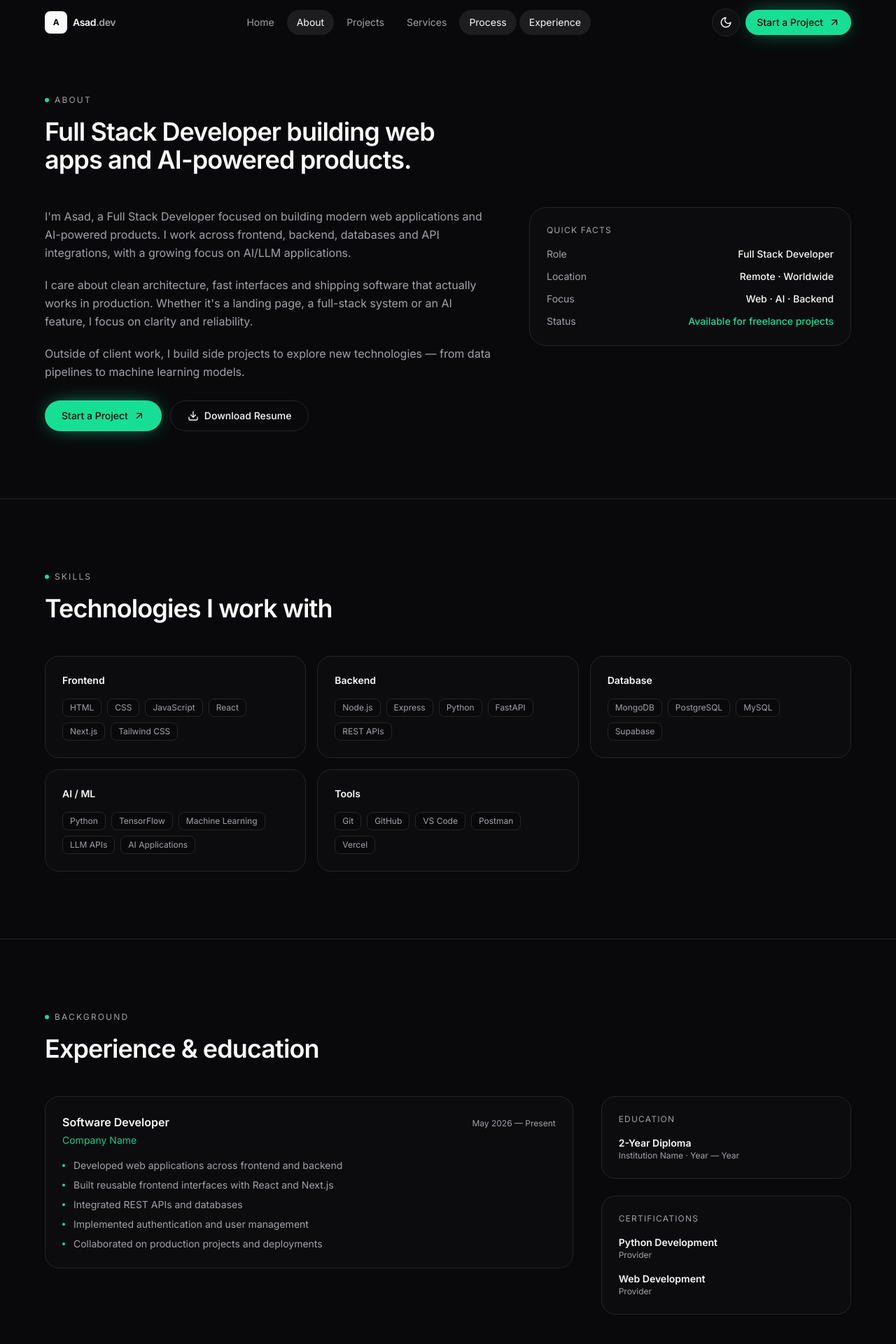
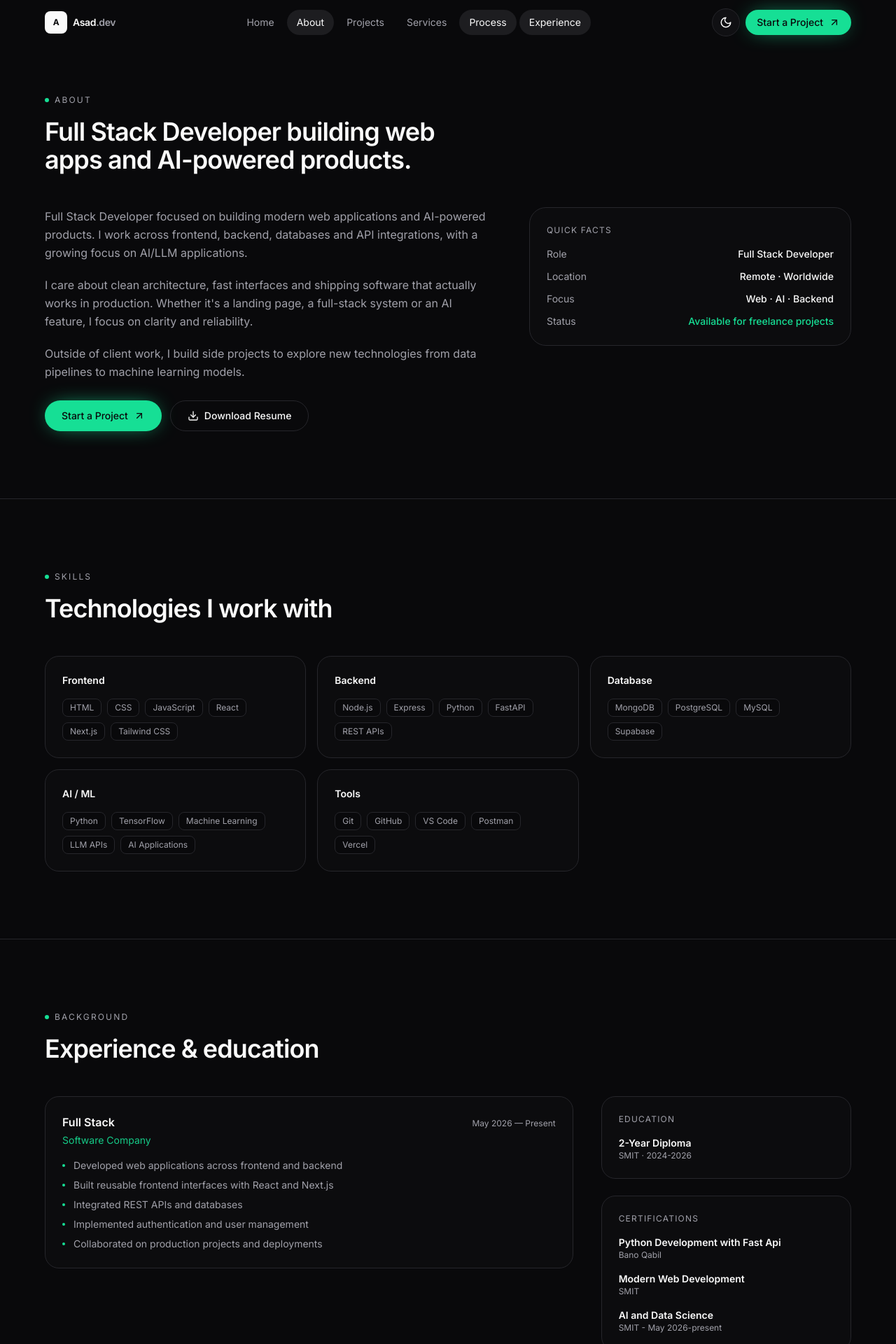
Before and after one commit to asadisadev/portfolio, a Next.js app: page /about in a window 1280 px wide. Shown: the top 1920 px of the page at 70% size. Built offline with nearby package versions, Linux system fonts and the light colour scheme.

Commit message:
education

```diff
--- a/app/about/page.js
+++ b/app/about/page.js
@@ -24,10 +24,10 @@ export default function AboutPage() {
         <div className="mt-12 grid gap-12 lg:grid-cols-[1.4fr_1fr]">
           <Reveal className="space-y-5">
             <p className="text-base leading-relaxed text-muted-foreground">
-              I&apos;m {site.name}, a Full Stack Developer focused on building
-              modern web applications and AI-powered products. I work across
-              frontend, backend, databases and API integrations, with a growing
-              focus on AI/LLM applications.
+              Full Stack Developer focused on building modern web applications
+              and AI-powered products. I work across frontend, backend,
+              databases and API integrations, with a growing focus on AI/LLM
+              applications.
             </p>
             <p className="text-base leading-relaxed text-muted-foreground">
               I care about clean architecture, fast interfaces and shipping
@@ -37,7 +37,7 @@ export default function AboutPage() {
             </p>
             <p className="text-base leading-relaxed text-muted-foreground">
               Outside of client work, I build side projects to explore new
-              technologies — from data pipelines to machine learning models.
+              technologies from data pipelines to machine learning models.
             </p>
 
             <div className="flex flex-wrap gap-3 pt-2">
@@ -165,7 +165,7 @@ export default function AboutPage() {
                     <div key={c.name}>
                       <p className="text-sm font-semibold">{c.name}</p>
                       <p className="text-xs text-muted-foreground">
-                        {c.provider}
+                        {c.provider} {c.period}
                       </p>
                     </div>
                   ))}
--- a/app/layout.js
+++ b/app/layout.js
@@ -14,7 +14,8 @@ const inter = Inter({
 export const metadata = {
   metadataBase: new URL("https://example.com"),
   title: {
-    default: `${site.name} — ${site.role}`,
+    // default: `${site.name} — ${site.role}`,
+    default: `${site.name} — Software Engineer Enthusiastic`,
     template: `%s | ${site.name}`,
   },
   description:
--- a/components/home/AboutPreview.jsx
+++ b/components/home/AboutPreview.jsx
@@ -17,15 +17,14 @@ export default function AboutPreview() {
       <div className="grid gap-12 lg:grid-cols-2 lg:gap-16">
         <SectionHeader
           eyebrow="About Me"
-          title="I build products end to end — from interface to infrastructure."
+          title="End to end products from interface to infrastructure."
         />
 
         <Reveal delay={0.1} className="space-y-6">
           <p className="text-base leading-relaxed text-muted-foreground">
-            I&apos;m a Full Stack Developer focused on building modern web
-            applications and AI-powered products. I work across frontend,
-            backend, databases and API integrations, with a growing focus on
-            AI/LLM applications.
+            A Full Stack Developer focused on building modern web applications
+            and AI-powered products, Work across frontend, backend, databases
+            and API integrations, with a growing focus on AI/LLM applications.
           </p>
           <p className="text-base leading-relaxed text-muted-foreground">
             My approach is pragmatic: pick the right tools, keep the system
--- a/components/home/Experience.jsx
+++ b/components/home/Experience.jsx
@@ -80,6 +80,7 @@ export default function Experience() {
                   <h3 className="text-sm font-semibold">{c.name}</h3>
                   <p className="mt-1 text-xs text-muted-foreground">
                     {c.provider}
+                    {c.period}
                   </p>
                 </div>
               ))}
--- a/components/home/Skills.jsx
+++ b/components/home/Skills.jsx
@@ -8,7 +8,7 @@ export default function Skills() {
       <SectionHeader
         eyebrow="Skills"
         title="Technologies I work with"
-        description="A focused toolkit — only technologies I can discuss and use confidently."
+        description="A focused toolkit only technologies I can discuss and use confidently."
       />
 
       <StaggerContainer className="mt-14 grid gap-4 md:grid-cols-2 lg:grid-cols-3">
--- a/components/layout/Footer.jsx
+++ b/components/layout/Footer.jsx
@@ -110,7 +110,7 @@ export default function Footer() {
           <p>
             © {year} {site.name}. All rights reserved.
           </p>
-          <p>Built with Next.js, Tailwind CSS & Framer Motion.</p>
+          {/* <p>Built with Next.js, Tailwind CSS & Framer Motion.</p> */}
         </div>
       </div>
     </footer>
--- a/data/experience.js
+++ b/data/experience.js
@@ -1,7 +1,7 @@
 export const experience = [
   {
-    role: "Software Developer",
-    company: "Company Name",
+    role: "Full Stack",
+    company: "Software Company",
     period: "May 2026 — Present",
     points: [
       "Developed web applications across frontend and backend",
@@ -16,12 +16,17 @@ export const experience = [
 export const education = [
   {
     title: "2-Year Diploma",
-    institution: "Institution Name",
-    period: "Year — Year",
+    institution: "SMIT",
+    period: "2024-2026",
   },
 ];
 
 export const certifications = [
-  { name: "Python Development", provider: "Provider" },
-  { name: "Web Development", provider: "Provider" },
+  { name: "Python Development with Fast Api", provider: "Bano Qabil" },
+  { name: "Modern Web Development", provider: "SMIT" },
+  {
+    name: "AI and Data Science",
+    provider: "SMIT",
+    period: " - May 2026-present",
+  },
 ];
--- a/data/services.js
+++ b/data/services.js
@@ -4,7 +4,7 @@ export const services = [
     slug: "website-development",
     description:
       "Modern, fast marketing websites, landing pages, portfolios and personal sites.",
-    startingPrice: "$300",
+    startingPrice: "$249",
     icon: "Globe",
     features: [
       "Business websites",
@@ -21,7 +21,7 @@ export const services = [
     slug: "full-stack-development",
     description:
       "Custom applications, dashboards, booking systems and SaaS products built end to end.",
-    startingPrice: "$750",
+    startingPrice: "$699",
     icon: "LayoutDashboard",
     features: [
       "Authentication",
@@ -38,7 +38,7 @@ export const services = [
     slug: "ai-applications",
     description:
       "LLM integrations, AI assistants, document processing and AI features inside existing apps.",
-    startingPrice: "$900",
+    startingPrice: "$899",
     icon: "Sparkles",
     features: [
       "AI integrations",
@@ -54,7 +54,7 @@ export const services = [
     slug: "backend-api-development",
     description:
       "Robust REST APIs, authentication, database integration and third-party services.",
-    startingPrice: "$500",
+    startingPrice: "$499",
     icon: "Server",
     features: [
       "REST APIs",
@@ -66,11 +66,11 @@ export const services = [
     technologies: ["Node.js", "Express", "Python", "FastAPI", "PostgreSQL"],
   },
   {
-    title: "Existing App Improvements",
+    title: "Existing Web Improvements",
     slug: "app-improvements",
     description:
       "Bug fixes, new features, performance work, UI polish and deployment for live applications.",
-    startingPrice: "$200",
+    startingPrice: "$199",
     icon: "Wrench",
     features: [
       "Bug fixing",
--- a/data/site.js
+++ b/data/site.js
@@ -7,7 +7,7 @@ export const site = {
   location: "Remote · Worldwide",
   github: "https://github.com/asadisadev",
   linkedin: "https://www.linkedin.com/in/asadisadev/",
-  twitter: "https://x.com/",
+  // twitter: "https://x.com/",
   resumeUrl: "/resume/resume.pdf",
   availability: "Available for freelance projects",
 };
```
